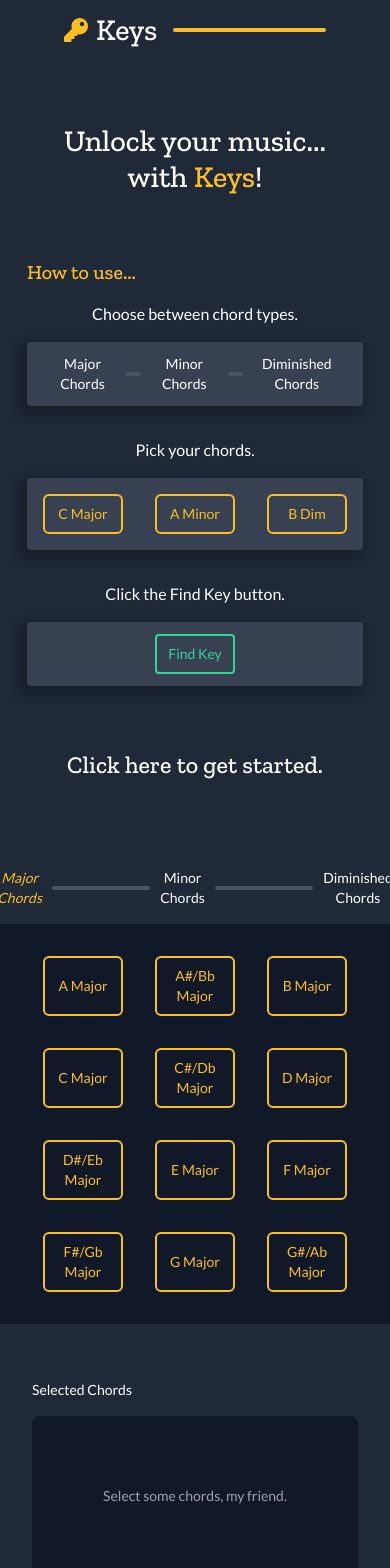
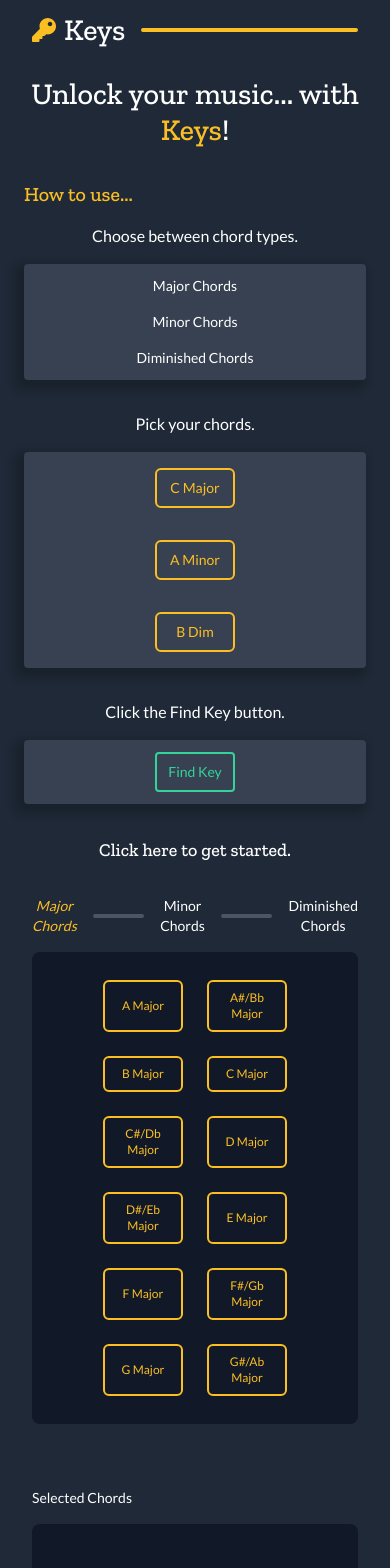
Before and after one commit to jacoberick/keys, a React (Create React App) app: page / in a window 390 px wide. Shown: the top 1568 px of the page. Built offline with nearby package versions, Linux system fonts and the light colour scheme.

Commit message:
finished media queries

```diff
--- a/src/components/FindKey.js
+++ b/src/components/FindKey.js
@@ -1,9 +1,9 @@
 import React, { useState } from "react";
 
 // repeated styles
-const chordSection = `max-w-2xl mt-6 mb-8`;
+const chordSection = `max-w-2xl my-8`;
 const buttonsContainer = `p-4 rounded-lg bg-gray-900 flex flex-wrap justify-center`;
-const chordButton = `transform hover:scale-110 active:scale-95 text-yellow-400 m-4 border-2 border-yellow-400 p-2 rounded-md w-32 transition-all bTwo:w-20`;
+const chordButton = `transform hover:scale-110 active:scale-95 text-yellow-400 m-4 border-2 border-yellow-400 p-2 rounded-md w-32 transition-all bTwo:w-20 bFour:text-xs bFour:m-3`;
 
 const FindKey = () => {
   //state
@@ -182,16 +182,19 @@ const FindKey = () => {
     >
       {/* chords for selection */}
       <section id="chordChoices" className={chordSection}>
-        <div id="chordSwapContainer" className="flex justify-between items-center text-white mb-4">
-          <button className="chord-swap-button text-yellow-400 italic" onClick={setSelectedGroup}>
+        <div
+          id="chordSwapContainer"
+          className="flex justify-between items-center text-white mb-4 whitespace-nowrap bFour:whitespace-normal"
+        >
+          <button className="chord-swap-button text-yellow-400 italic mr-4" onClick={setSelectedGroup}>
             Major Chords
           </button>
-          <hr className="border-2 w-32 rounded-3xl border-gray-600" />
-          <button className="chord-swap-button" onClick={setSelectedGroup}>
+          <hr className="border-2 w-full rounded-3xl border-gray-600" />
+          <button className="chord-swap-button mx-4" onClick={setSelectedGroup}>
             Minor Chords
           </button>
-          <hr className="border-2 w-32 rounded-3xl border-gray-600" />
-          <button className="chord-swap-button" onClick={setSelectedGroup}>
+          <hr className="border-2 w-full rounded-3xl border-gray-600" />
+          <button className="chord-swap-button ml-4" onClick={setSelectedGroup}>
             Diminished Chords
           </button>
         </div>
@@ -235,7 +238,7 @@ const FindKey = () => {
       </section>
 
       {/* found key section */}
-      <section id="foundKeySection" className="w-full max-w-2xl mb-32">
+      <section id="foundKeySection" className="w-full max-w-2xl mt-8 mb-16">
         <p className="text-white mb-4">Compatible Keys</p>
         <hr className="border-gray-600 border-2 rounded-full" />
         <div id="displayCompatKeysContainer" className="mt-4 text-center">
--- a/src/components/Footer.js
+++ b/src/components/Footer.js
@@ -1,19 +1,24 @@
 import { FontAwesomeIcon } from "@fortawesome/react-fontawesome";
 import { faGithub, faLinkedin, faTwitter } from "@fortawesome/free-brands-svg-icons";
 
-const iconClass = "text-2xl text-gray-400 hover:text-yellow-400 transition-all";
+const iconClass = "text-2xl text-gray-400 hover:text-yellow-400 transition-all bSix:text-xl";
 
 const Footer = () => {
   return (
     <div id="footerContainer" className="px-16 py-8 flex justify-center">
       <div id="iconContainer" className="">
-        <a target="_blank" href="https://github.com/jacoberick" className={iconClass}>
+        <a rel="noreferrer" target="_blank" href="https://github.com/jacoberick" className={iconClass}>
           <FontAwesomeIcon icon={faGithub} />
         </a>
-        <a target="_blank" href="https://www.linkedin.com/in/jacob-e-white/" className={`${iconClass} mx-16`}>
+        <a
+          rel="noreferrer"
+          target="_blank"
+          href="https://www.linkedin.com/in/jacob-e-white/"
+          className={`${iconClass} mx-16`}
+        >
           <FontAwesomeIcon icon={faLinkedin} />
         </a>
-        <a target="_blank" href="https://twitter.com/jacobwhitedev" className={iconClass}>
+        <a rel="noreferrer" target="_blank" href="https://twitter.com/jacobwhitedev" className={iconClass}>
           <FontAwesomeIcon icon={faTwitter} />
         </a>
       </div>
--- a/src/components/Header.js
+++ b/src/components/Header.js
@@ -5,7 +5,7 @@ const Header = () => {
   return (
     <div
       id="headerContainer"
-      className=" flex px-16 justify-between items-center max-w-7xl my-0 mx-auto py-3"
+      className=" flex px-16 justify-between items-center max-w-7xl my-0 mx-auto py-3 bThree:px-8"
     >
       <div id="logoContainer" className="flex items-center mr-4">
         <FontAwesomeIcon icon={faKey} className="text-2xl text-yellow-400" />
--- a/src/components/Intro.js
+++ b/src/components/Intro.js
@@ -35,33 +35,33 @@ const Intro = () => {
   };
 
   return (
-    <div className="max-w-7xl mx-auto px-16 h-screenMinusHeader">
+    <div className="max-w-7xl mx-auto px-16 h-screenMinusHeader bFive:h-auto bFive:px-6">
       <div id="inner" className="flex flex-col h-full justify-evenly">
-        <p className="font-zilla text-white text-5xl bOne:text-center bOne:text-4xl bTwo:text-3xl">
+        <p className="font-zilla text-white text-5xl bOne:text-center bOne:text-4xl bTwo:text-3xl bFive:mb-8 bFive:mt-4">
           Unlock your music... with <span className="text-yellow-400">Keys</span>!
         </p>
-        <div id="center" className="self-center">
+        <div id="center" className="self-center bFive:self-auto">
           <p className="mb-4 text-3xl font-zilla text-yellow-400 bOne:text-2xl bTwo:text-xl">How to use...</p>
           <div className="">
             <p className={directionStyle}>Choose between chord types.</p>
             <div
               id="chordSwapContainer"
-              className="flex items-center shadow-introFlow bg-gray-700 p-5 rounded text-white bTwo:p-3 bTwo:text-sm"
+              className="flex items-center shadow-introFlow bg-gray-700 p-5 rounded text-white bTwo:p-3 bTwo:text-sm bFive:flex-col"
             >
               <button onClick={updateChordTypeState} className="chord-type mx-4">
                 Major Chords
               </button>
-              <hr className="border-2 w-20 rounded-3xl border-gray-600 bThree:w-5" />
-              <button onClick={updateChordTypeState} className="chord-type mx-4">
+              <hr className="border-2 w-20 rounded-3xl border-gray-600 bThree:w-5 bFive:hidden" />
+              <button onClick={updateChordTypeState} className="chord-type mx-4 bFive:my-4">
                 Minor Chords
               </button>
-              <hr className="border-2 w-20 rounded-3xl border-gray-600 bThree:w-5" />
+              <hr className="border-2 w-20 rounded-3xl border-gray-600 bThree:w-5 bFive:hidden" />
               <button onClick={updateChordTypeState} className="chord-type mx-4">
                 Diminished Chords
               </button>
             </div>
             <p className={`${directionStyle} mt-8`}>Pick your chords.</p>
-            <div className="flex justify-center shadow-introFlow bg-gray-700 rounded">
+            <div className="flex justify-center shadow-introFlow bg-gray-700 rounded bFive:flex-col bFive:items-center">
               {chordButtonBank.map((x) => (
                 <button onClick={clickityClackCB} key={x} className={chordButton}>
                   {x}
@@ -77,7 +77,10 @@ const Intro = () => {
           </div>
         </div>
         <div className="flex justify-end bOne:justify-center">
-          <a className="font-zilla text-white text-3xl hover:underline bOne:text-2xl" href="#findKeyContainer">
+          <a
+            className="font-zilla text-white text-3xl hover:underline bOne:text-2xl bTwo:text-xl bThree:text-lg bFive:mt-8"
+            href="#findKeyContainer"
+          >
             Click here to get started.
           </a>
         </div>
--- a/tailwind.config.js
+++ b/tailwind.config.js
@@ -11,6 +11,9 @@ module.exports = {
       bOne: { max: "773px" },
       bTwo: { max: "603px" },
       bThree: { max: "567px" },
+      bFour: { max: "434px" },
+      bFive: { max: "390px" },
+      bSix: { max: "330px" },
     },
     extend: {
       fontFamily: {
```
